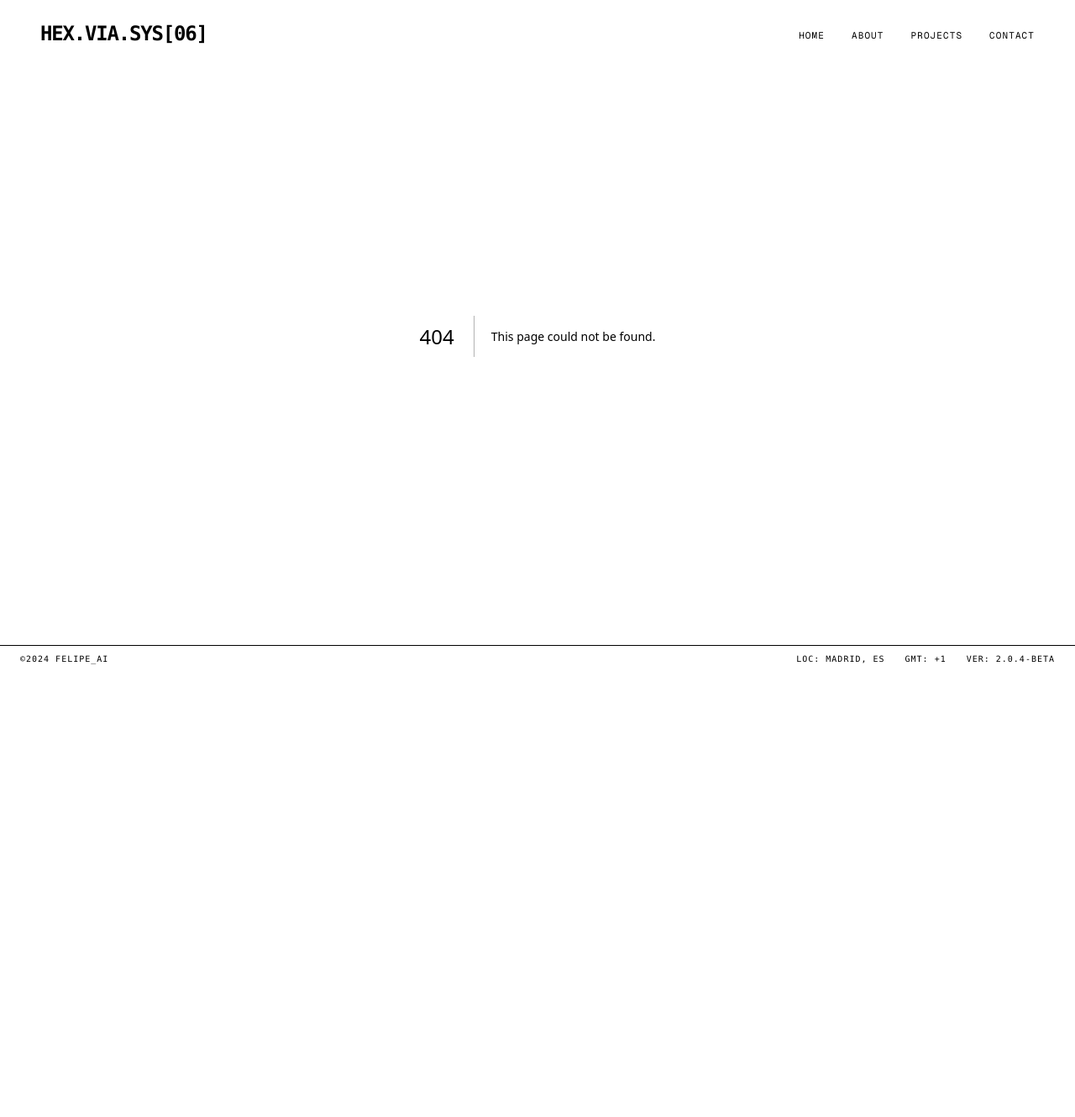
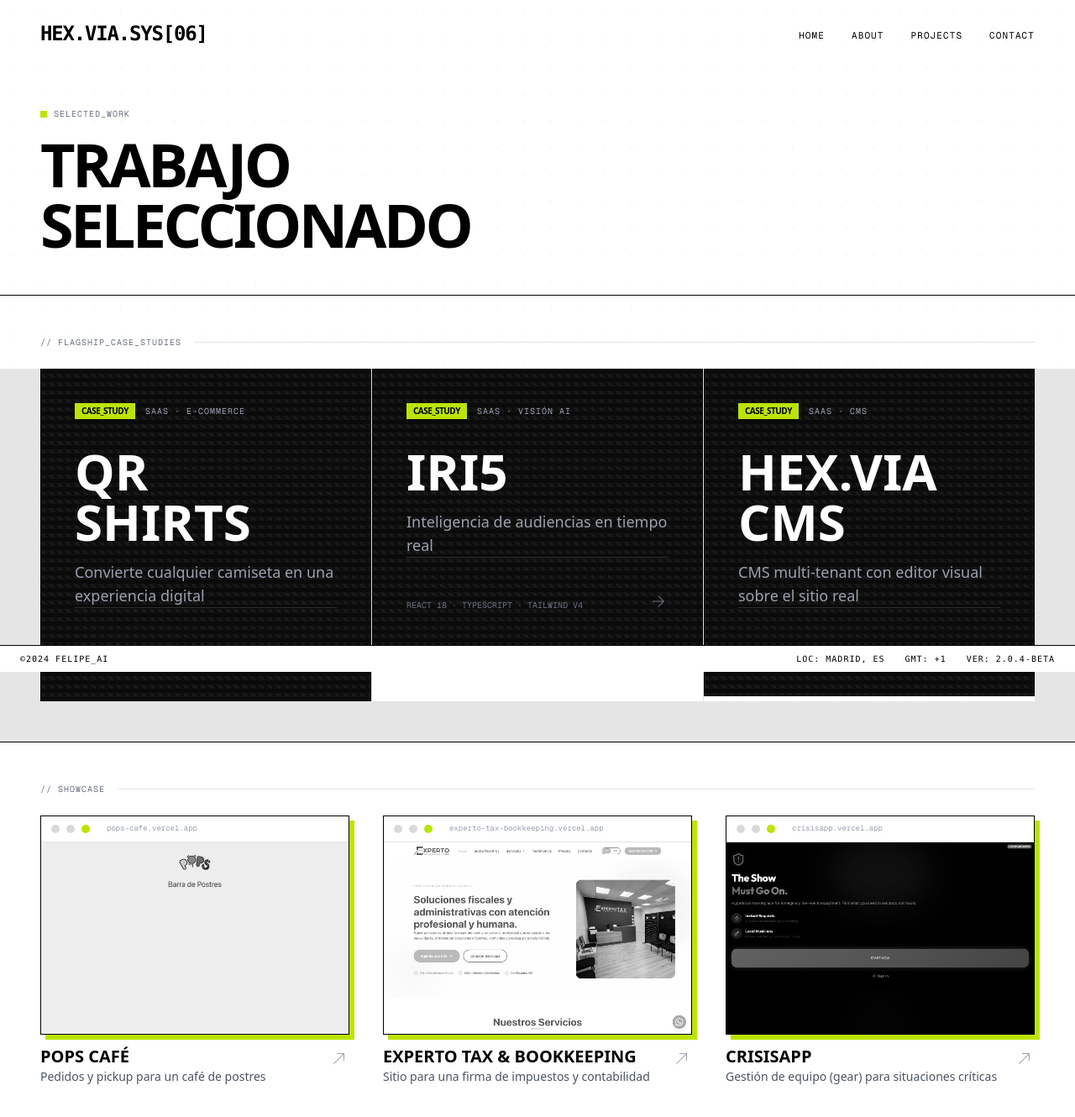
Before and after one commit to acaravia666/portafolio, a Next.js app: page /work in a window 1280 px wide. Before the commit this address had no page. Shown: the top 1330 px of the page at 84% size. Before the commit the page ends 800 px from the top, so only its background shows below. Built offline with nearby package versions, Linux system fonts and the light colour scheme.

Commit message:
feat: /work index page

```diff
--- /dev/null
+++ b/src/app/work/page.tsx
@@ -0,0 +1,54 @@
+import type { Metadata } from 'next'
+import AnimatedBlock from '@/components/ui/AnimatedBlock'
+import SectionHeader from '@/components/ui/SectionHeader'
+import FlagshipCard from '@/components/projects/FlagshipCard'
+import ProjectCard from '@/components/projects/ProjectCard'
+import { getFeaturedProjects, getShowcaseProjects } from '@/content/getProjects'
+
+export const metadata: Metadata = {
+  title: 'Trabajo | Felipe Caravía',
+  description: 'Proyectos reales: IRI5, Hex.Via CMS, QR Shirts y más.',
+}
+
+export default function WorkPage() {
+  const flagships = getFeaturedProjects()
+  const showcase = getShowcaseProjects()
+
+  return (
+    <main className="flex-grow flex flex-col pt-20">
+      <div className="fixed inset-0 grid-bg pointer-events-none z-[-1]" />
+
+      <AnimatedBlock className="px-6 md:px-12 py-12 border-b border-black">
+        <div className="flex items-center gap-2 mb-4">
+          <div className="w-2 h-2 bg-secondary-container" />
+          <span className="font-terminal text-[10px] uppercase tracking-widest text-gray-500">SELECTED_WORK</span>
+        </div>
+        <h1 className="font-headline text-5xl md:text-7xl font-black uppercase tracking-tighter leading-none">
+          TRABAJO<br />SELECCIONADO
+        </h1>
+      </AnimatedBlock>
+
+      <section className="border-b border-black">
+        <SectionHeader label="// FLAGSHIP_CASE_STUDIES" />
+        <div className="grid grid-cols-1 md:grid-cols-3 gap-px bg-black/10 px-6 md:px-12 pb-12">
+          {flagships.map((p) => (
+            <AnimatedBlock key={p.slug} className="bg-background">
+              <FlagshipCard project={p} />
+            </AnimatedBlock>
+          ))}
+        </div>
+      </section>
+
+      <section>
+        <SectionHeader label="// SHOWCASE" />
+        <div className="grid grid-cols-1 md:grid-cols-2 lg:grid-cols-3 gap-10 px-6 md:px-12 pb-24">
+          {showcase.map((p) => (
+            <AnimatedBlock key={p.slug}>
+              <ProjectCard project={p} />
+            </AnimatedBlock>
+          ))}
+        </div>
+      </section>
+    </main>
+  )
+}
```
